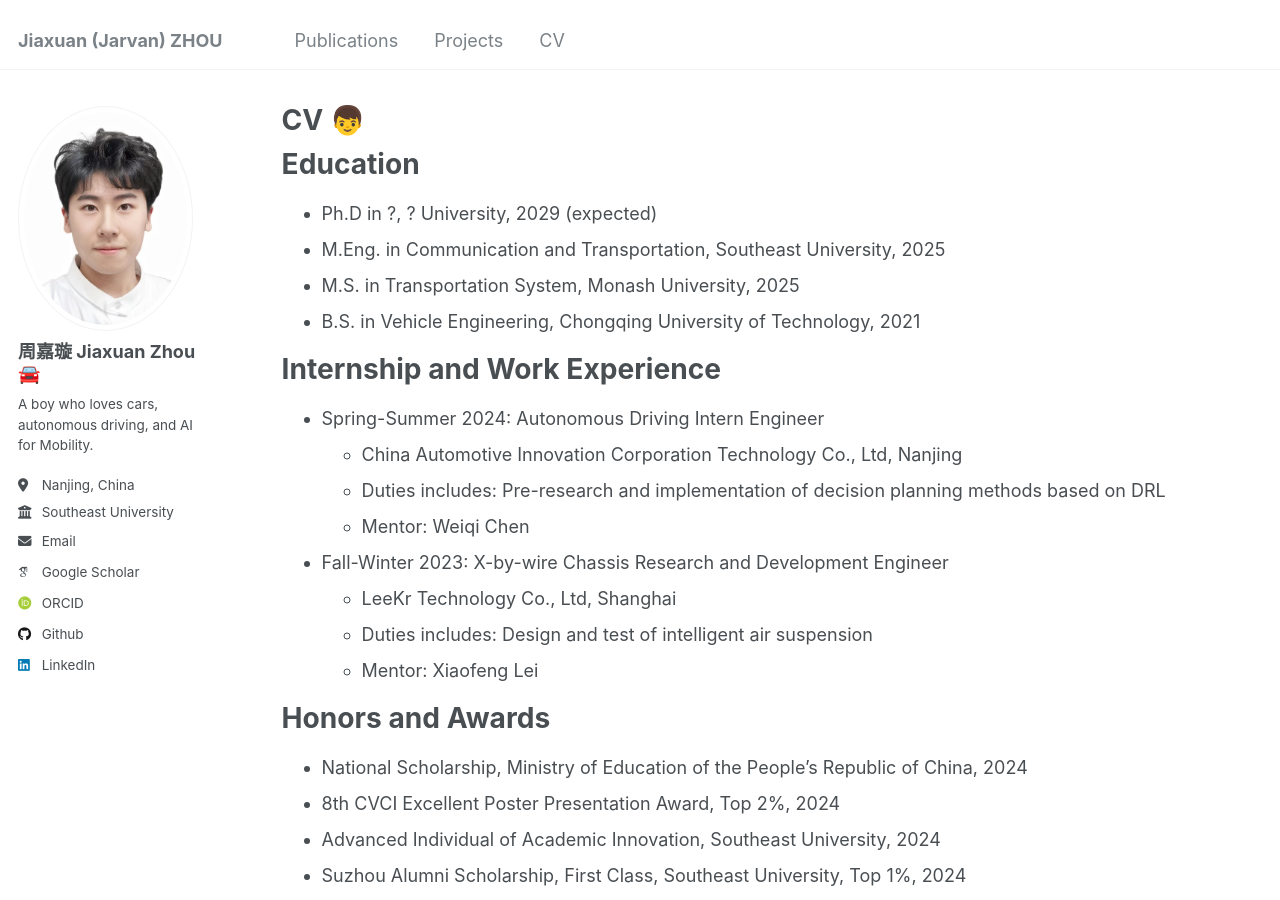
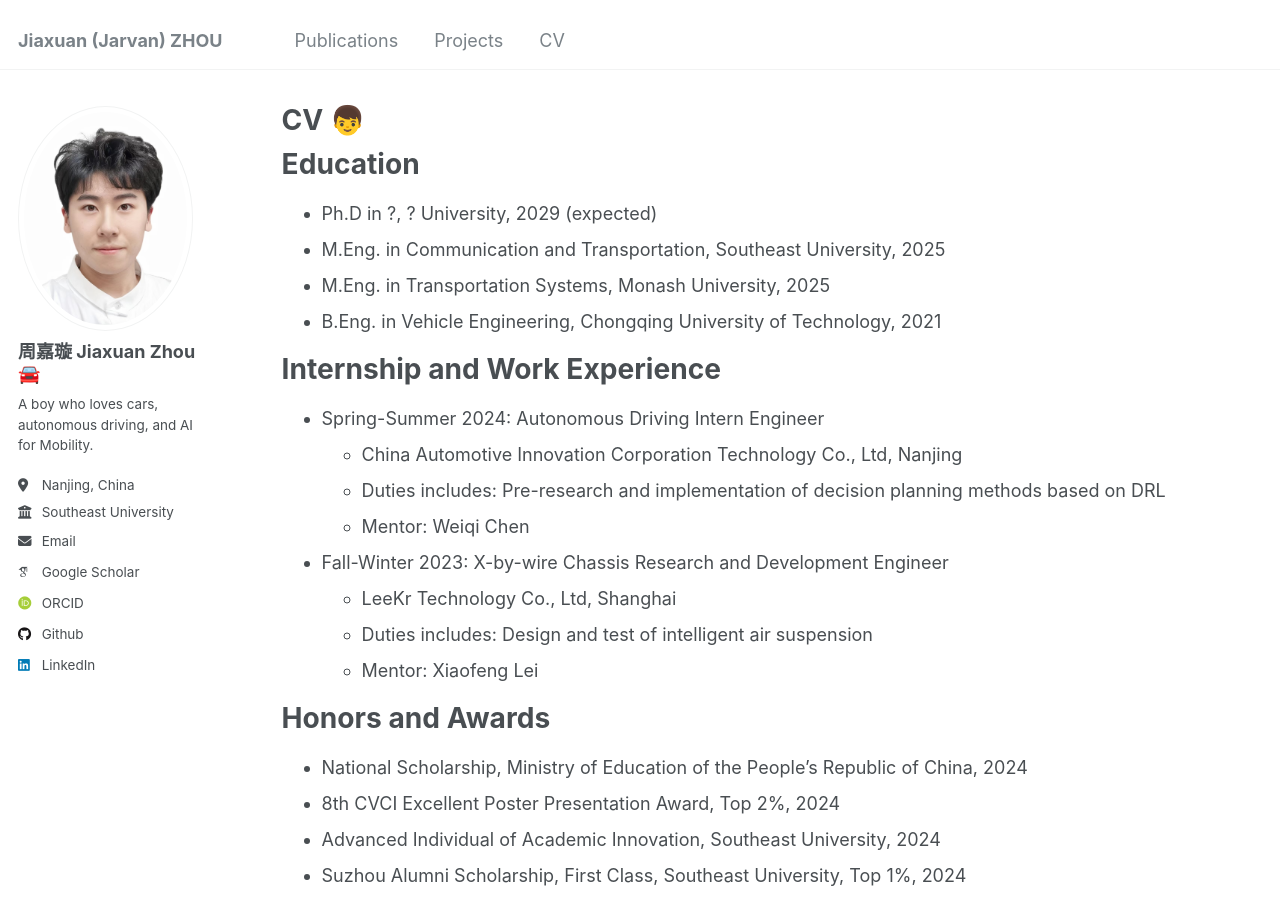
Before and after one commit to jarvanzhouz/jarvanzhouz.github.io, a Jekyll site: the page built from _pages/cv.md, in a window 1280 px wide and 900 px high. Built offline with Jekyll 4.4.1, drawn with Linux system fonts in a browser that asks for light colours; some web fonts are replaced.

Commit message:
Update cv.md

```diff
--- a/_pages/cv.md
+++ b/_pages/cv.md
@@ -14,8 +14,8 @@ Education
 ======
 * Ph.D in ?, ? University, 2029 (expected)
 * M.Eng. in Communication and Transportation, Southeast University, 2025
-* M.S. in Transportation System, Monash University, 2025
-* B.S. in Vehicle Engineering, Chongqing University of Technology, 2021
+* M.Eng. in Transportation Systems, Monash University, 2025
+* B.Eng. in Vehicle Engineering, Chongqing University of Technology, 2021
 
 Internship and Work Experience
 ======
```
